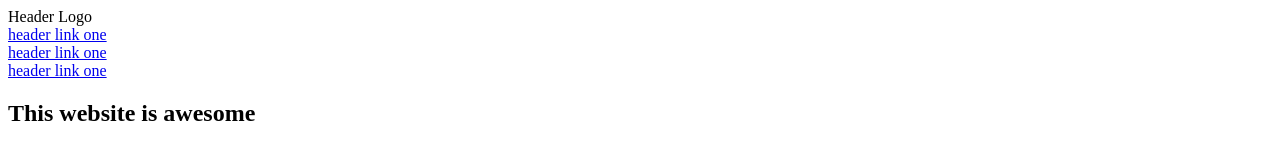
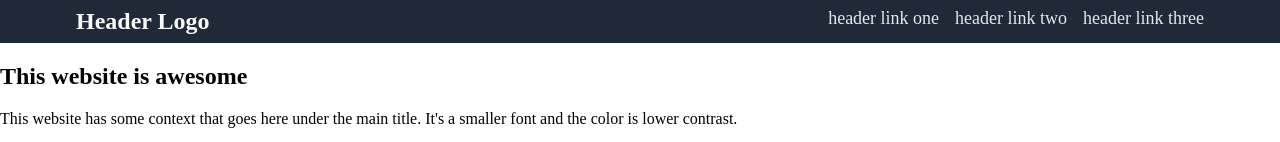
Before and after one commit to Raxan7/odin_landing_page, a plain HTML site: page index.html in a window 1280 px wide. Shown: the top 142 px of the page. Drawn offline with Linux system fonts and the light colour scheme.

Commit message:
Linked to the styles.css in html and styled the header using CSS

```diff
--- a/index.html
+++ b/index.html
@@ -3,6 +3,7 @@
 <html lang="en">
     <head>
         <meta charset="UTF-8">
+        <link rel="stylesheet" href="./static/styles.css">
         <title>THe Odin Project Landing Page</title>
     </head>
 
@@ -10,9 +11,9 @@
         <header>
             <div class="navbar container">
                 <div class="nav-item logo">Header Logo</div>
-                <div class="nav-item"><a href="#">header link one</a></div>
-                <div class="nav-item"><a href="#">header link one</a></div>
-                <div class="nav-item"><a href="#">header link one</a></div>
+                <div class="nav-item first">header link one</div>
+                <div class="nav-item">header link two</div>
+                <div class="nav-item">header link three</div>
             </div>
         </header>
 
--- a/static/styles.css
+++ b/static/styles.css
@@ -0,0 +1,29 @@
+body {
+    margin: 0;
+}
+
+header {
+    background-color: #1f2937;
+    padding: 8px;
+}
+
+.navbar {
+    display: flex;
+    padding: 0 60px;
+}
+
+.nav-item {
+    padding: 0 8px;
+    color: #e5e7eb;
+    font-size: 18px;
+}
+
+.nav-item.logo {
+    font-size: 24px;
+    color: #f9faf8;
+    font-weight: 700;
+}
+
+.nav-item.first {
+    margin-left: auto;
+}
```
